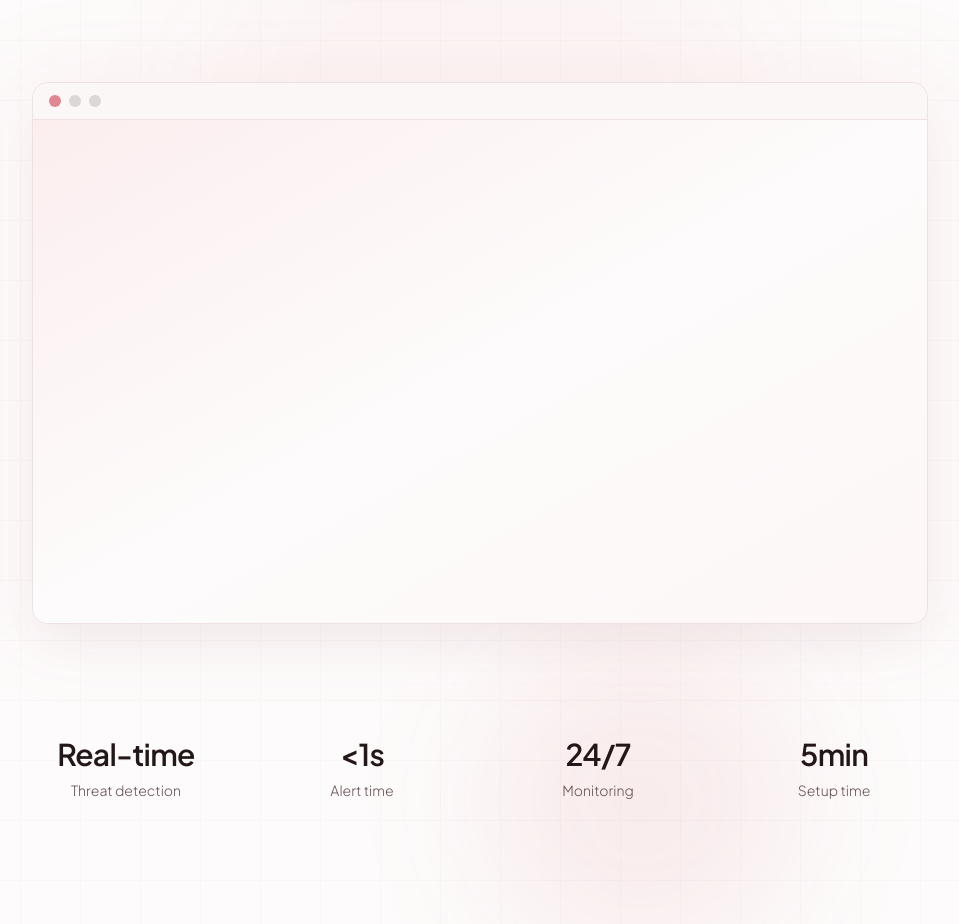
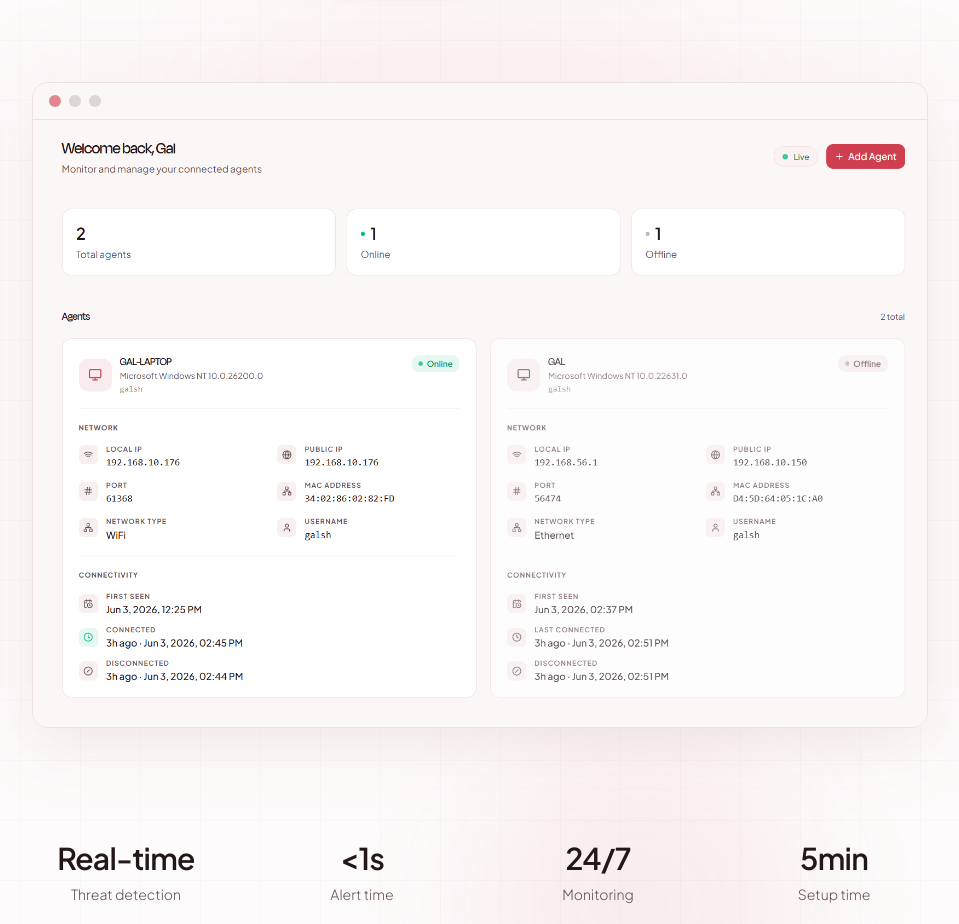
Before and after one commit to galshichrur/redbyte, a Next.js app in the folder web/: page / in a window 1280 px wide. Shown: the part 620-1544 px from the top of the page, without its empty margins (160-1119 px from the left). Built offline with nearby package versions, Linux system fonts and the light colour scheme; no server answers.

Commit message:
Add redbyte screenshot to hero

```diff
--- a/web/components/hero-section.tsx
+++ b/web/components/hero-section.tsx
@@ -64,7 +64,13 @@ export function HeroSection() {
               <div className="w-3 h-3 rounded-full bg-muted-foreground/20" />
               <div className="w-3 h-3 rounded-full bg-muted-foreground/20" />
             </div>
-            <div className="aspect-[16/9] bg-gradient-to-br from-secondary via-background to-secondary/50 flex items-center justify-center"></div>
+            <div className="aspect-[1633/1109] bg-gradient-to-br from-secondary via-background to-secondary/50 flex items-start justify-center">
+              <img
+                src="/screenshot.png"
+                alt="RedByte dashboard screenshot"
+                className="h-full w-full object-contain object-top"
+              />
+            </div>
           </div>
           {/* Decorative glow */}
           <div className="absolute -inset-4 bg-primary/5 rounded-3xl blur-2xl -z-10" />
```
